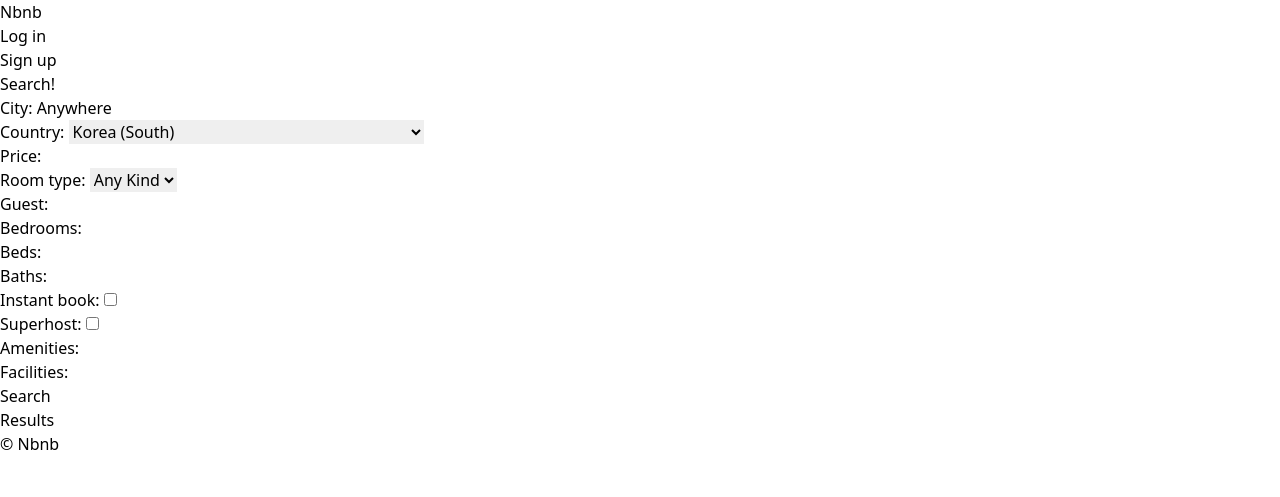
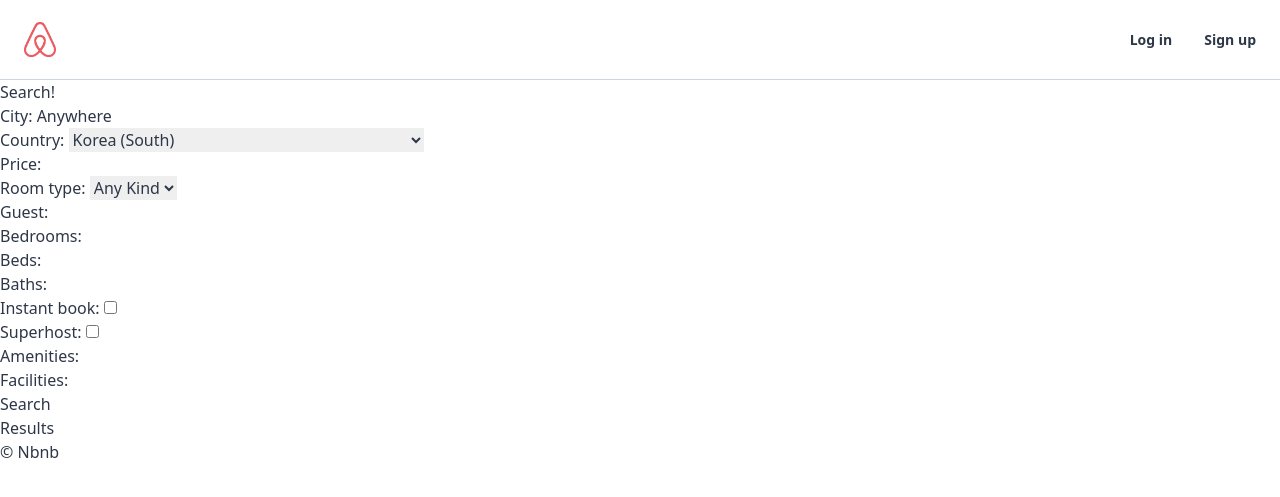
Before and after one commit to maatanyy/airbnb-clone, a Django app: page /rooms/search/ in a window 1280 px wide. Shown: the top 497 px of the page. Run offline with Django 3.2, Linux system fonts and the light colour scheme; data that the repository does not hold is empty; style sheets or scripts are compiled from the project's sources; parts of the project's set-up code (start-up, migrations or seed data) failed here and were passed over.

Commit message:
#20.1 header part one

```diff
--- a/memo.txt
+++ b/memo.txt
@@ -210,3 +210,7 @@ get_absolute_url 어떤 url을 갖고있던 지정하는곳으로 이동 (어드
     tailwind css 사용!! built with tailwind 검색해보자
     assets는 프로그래머를 위한거 static은 브라우저를 위한 것
     style.scss를 style.css에 반영하고 싶다면 npm run css명령어 실행
+
+#2022-02-01
+    css 시작 rem 과 % 가 있다.
+    rem = root em을 의미  (em 가장 가까운 font-size와 같다 rem은 가장 가까운 font-size와 상관없음 -> root-font-size와 관련있음)
--- a/templates/base.html
+++ b/templates/base.html
@@ -11,15 +11,20 @@
         {% endblock page_title %}| Nbnb</title>
 </head>
 
-<body>
-    <header>
+<body class="text-gray-800">
+    <header class="container max-w-full flex items-center justify-between px-6 h-20 border-b border-gray-400">   <!--로그인 회원가입이 이미지써치바 옆에 오기위한 flex-->
+        <div class="flex items-center">                       <!--로고 옆에 search bar를 두기 위해 flex-->
+            <a href="{% url 'core:home' %}" class="mr-6">
+                <img class = "w-8" src = "{% static 'img/logo.png' %}"/>   <!--전체 16px이니 w-8 은 2rem이 됨-->
+            </a>
+            {% block search-bar %}
+            <form method="get" action="{% url 'rooms:search' %}">
+                <input class="border px-2 py-1 rounded-sm" name="city" placeholder="Search by City" />  <!--px=padding 수평 py는 패딩 수직-->
+                <!--이렇게 name 추가하면 ?city=검색한 도시됨 url에서 -->
+            </form>
+            {% endblock search-bar %}
+        </div>
         {% include "partials/nav.html" %}
-        {% block search-bar %}
-        <form method="get" action="{% url 'rooms:search' %}">
-            <input name="city" placeholder="Search by City" />
-            <!--이렇게 name 추가하면 ?city=검색한 도시됨 url에서 -->
-        </form>
-        {% endblock search-bar %}
     </header>
     {% block content %}{% endblock %}
 
--- a/templates/partials/nav.html
+++ b/templates/partials/nav.html
@@ -1,10 +1,8 @@
-<a href="{% url 'core:home' %}">Nbnb</a>
-<ul>
-
+<ul class="flex items-center text-sm font-semibold">
     {% if user.is_authenticated %}
-        <li><a href="{% url 'users:logout' %}">Log out</a></li>
+        <li class="ml-8"><a href="{% url 'users:logout' %}">Log out</a></li>
     {% else %}
-        <li><a href="{% url 'users:login' %}">Log in</a></li>
-        <li><a href="{% url 'users:signup' %}">Sign up</a></li>
+        <li class="ml-8"><a href="{% url 'users:login' %}">Log in</a></li>
+        <li class="ml-8"><a href="{% url 'users:signup' %}">Sign up</a></li>
     {% endif %}
 </ul>
```
Also changed, not shown: static/img/logo.png (added).
